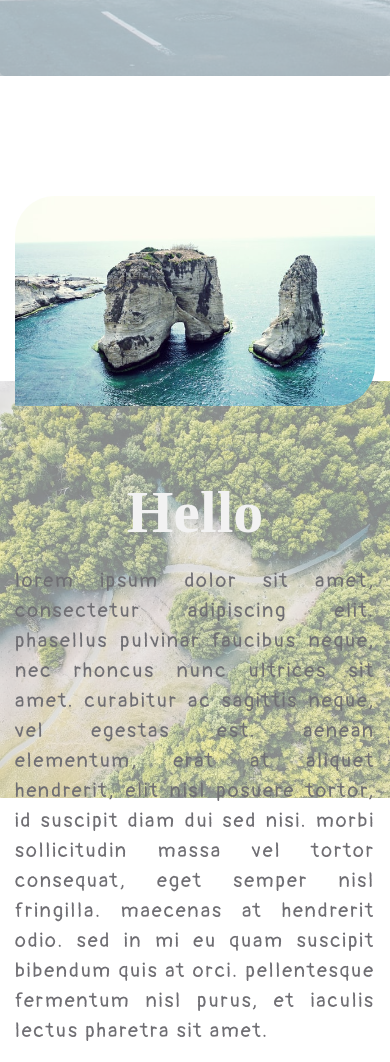
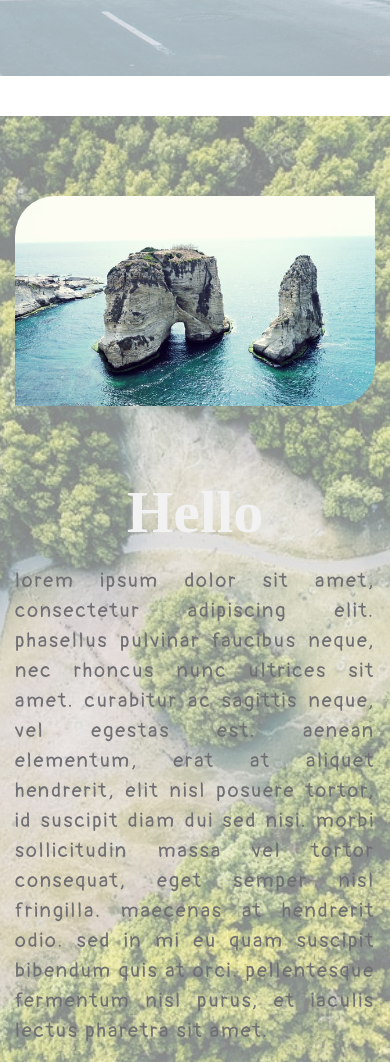
Before and after one commit to bernardr24/test-pagenew, a plain HTML site: page index.html in a window 390 px wide. Shown: the part 724-1786 px from the top of the page. Drawn offline with nearby package versions, Linux system fonts and the light colour scheme; files whose address does not match are found by name; a web font is replaced by a local one.

Commit message:
Add files via upload

```diff
--- a/style.css
+++ b/style.css
@@ -152,6 +152,7 @@ a {
     margin-bottom: 80px;
 }
 
+@media (min-width:992px) {
     .bg-img-mission {
         position: relative;
         width: 100%;
@@ -161,6 +162,19 @@ a {
         background-attachment: fixed;
         background-repeat: no-repeat;
         display: flex;
+    }
+}
+
+@media (max-width:991px) {
+    .bg-img-mission {
+        position: relative;
+        width: 100%;
+        background-image: url("./img/group01/nature01.jpg");
+        background-size: cover;
+        background-position: center center;
+        background-repeat: no-repeat;
+        display: flex;
+    }
 }
 
 .bg-img-mission::before {
```
Lines whose indentation alone changed are shown as unchanged.
